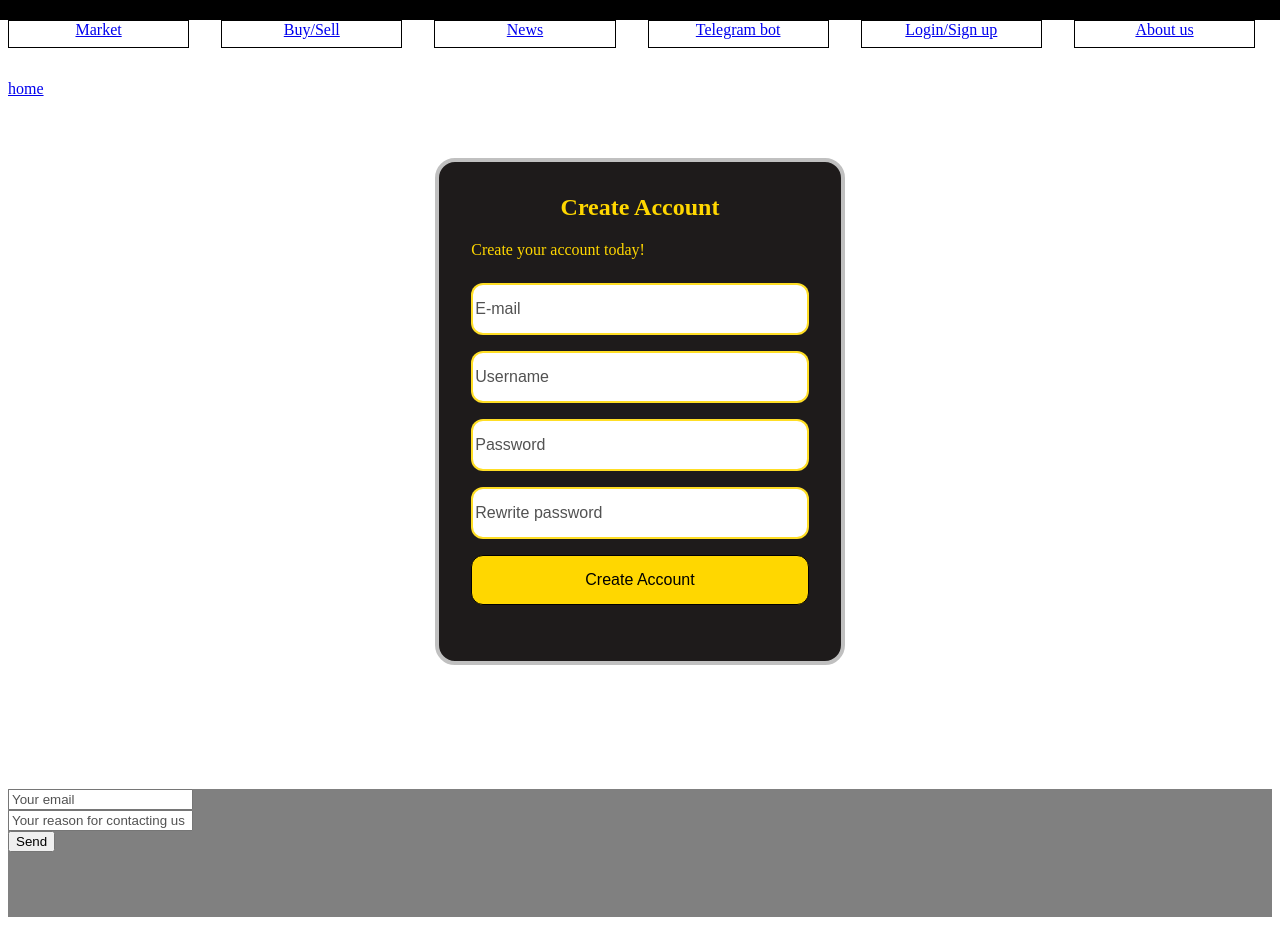
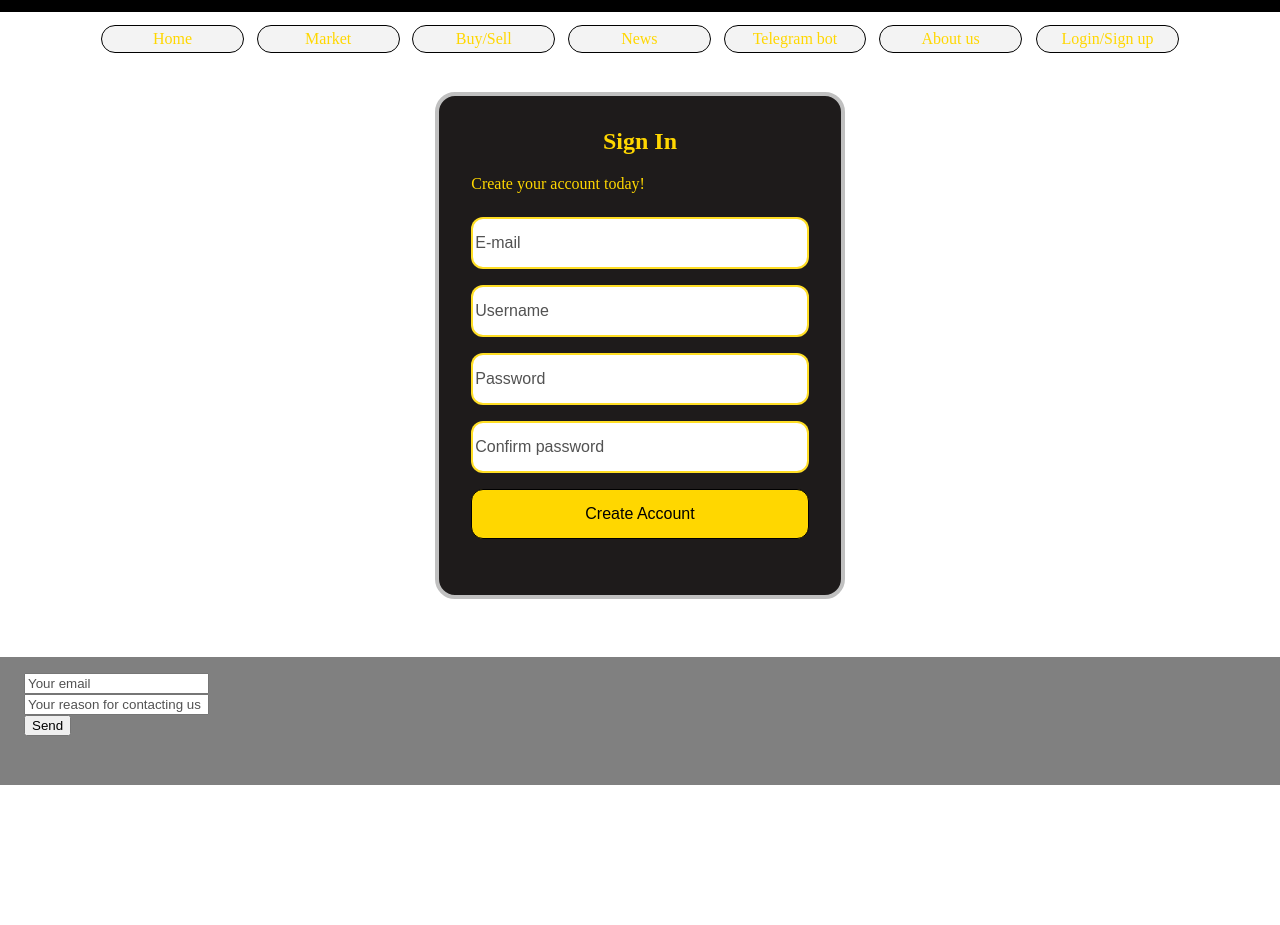
Before and after one commit to BillyD3vs06/stocks-gsb, a PHP site: page /registrera.html in a window 1280 px wide. After the commit the page ends 785 px from the top, so only its background shows below. Run offline with PHP 8.4, Linux system fonts and the light colour scheme.

Commit message:
Add navigation links and update page structure for consistency

```diff
--- a/frontend/public/index.html
+++ b/frontend/public/index.html
@@ -8,13 +8,15 @@
     <link rel="stylesheet" href="./main.css">
     <script type="module" src="/src/main.jsx"></script>
   </head>
-  <body>
+
+  <body class="all_pages">
    <div id="root"></div>
  <header>
   <div id="profit_lose_news">
   </div>
   <nav>
     <div id="nav_holder">
+      <a href="./index.html"><div id="Home_nav" class="nav_tab">Home</div></a>
       <a href="./marknad.html"><div id="Market_nav" class="nav_tab">Market</div></a>
       <a href="./kop-salj.html"><div id="Buy_Sell_nav" class="nav_tab">Buy/Sell</div></a>
       <a href="./nyheter.html"><div id="News_nav" class="nav_tab">News</div></a>
--- a/frontend/public/kop-salj.html
+++ b/frontend/public/kop-salj.html
@@ -6,12 +6,13 @@
     <title>Buy/Sell</title>
     <link rel="stylesheet" href="main.css">
 </head>
-<body>
+<body class="all_pages">
 <header>
   <div id="profit_lose_news">
   </div>
   <nav>
     <div id="nav_holder">
+      <a href="./index.html"><div id="Home_nav" class="nav_tab">Home</div></a>
       <a href="marknad.html"><div id="Market_nav" class="nav_tab">Market</div></a>
       <a href="kop-salj.html"><div id="Buy_Sell_nav" class="nav_tab">Buy/Sell</div></a>
       <a href="nyheter.html"><div id="News_nav" class="nav_tab">News</div></a>
--- a/frontend/public/main.css
+++ b/frontend/public/main.css
@@ -10,53 +10,83 @@
 #nav_holder{
     display: flex;
     flex-wrap: wrap;
-    gap: 2.5vw;
+    gap: 0;
 }
 
+/* används i navbaren på alla sidor för att ta bort vanlig länkstil och få knapparna att sitta ihop */
+#nav_holder a{
+    display: block;
+    text-decoration: none;
+    margin-left: -0.1vw;
+}
+
+#nav_holder a:first-child{
+    margin-left: 0;
+}
+
+/* används i navbaren pa alla sidor for rundade knappar , och centrera knappar */
+.nav_tab{
+    display: flex;
+    color: gold;
+    align-items: center;
+    justify-content: center;
+    border-radius: 1.4vw;
+    background-color: #f3f3f3;
+
+}
+
+/* används i navbaren på alla sidor för att ge samma storlek till varje knapp */
+#Home_nav,
+#Buy_Sell_nav,
+#login_Signup_nav,
+#Aboutus_nav,
+#Telegram_Bot_nav,
+#News_nav,
 #Market_nav{
     height: 2vw;
-    width: 14vw;
+    width: 11vw;
     border: 0.1vw solid #000;
     text-align: center;
 }
 
-#Buy_Sell_nav{
-    height: 2vw;
-    width: 14vw;
-    border: 0.1vw solid #000;
-    text-align: center;
+
+
+
+.nav_tab:hover{
+    color: black;
+    background-color: #EFBF04;
 }
 
-#News_nav{
-    height: 2vw;
-    width: 14vw;
-    border: 0.1vw solid #000;
-    text-align: center;
+/* används till about-us.html för att stoppa horisontell scroll när footern visas */
+body.all_pages{
+    margin: 0;
+    overflow-x: hidden;
 }
 
-#Telegram_Bot_nav{
-    height: 2vw;
-    width: 14vw;
-    border: 0.1vw solid #000;
-    text-align: center;
+/* används till about-us.html för en mer landningsside-lik navbarplacering */
+body.all_pages #nav_holder{
+    display: flex;
+    justify-content: center;
+    align-items: center;
+    flex-wrap: wrap;
+    width: min(94%, 1200px);
+    margin: 0 auto;
+    padding: 1vw 1.2vw 0.6vw;
+    gap: 1.1vw;
 }
 
-#login_Signup_nav{
-    height: 2vw;
-    width: 14vw;
-    border: 0.1vw solid #000;
-    text-align: center;
+/* används till about-us.html för att flytta login-knappen längst till höger */
+body.all_pages #nav_holder a:has(#login_Signup_nav){
+    position: static;
+    margin-left: 0;
 }
 
-#Aboutus_nav{
-    height: 2vw;
-    width: 14vw;
-    border: 0.1vw solid #000;
-    text-align: center;
-}
-
-.nav_tab:hover{
-    background-color: yellow;
+/* anvands till about-us.html for att halla footern inom sidans bredd */
+body.all_pages #Contact{
+    width: 100%;
+    box-sizing: border-box;
+    margin-top: 2vw;
+    padding: 16px 24px;
 }
 
 #Contact{
@@ -162,12 +192,18 @@
     box-shadow: 0vw 0vw 5vw 1vw gold ;
 }
 
-/* anvands i login-signup.html, about-us.html och registrera.html */
-.page_section{
+/* används i login-signup.html, about-us.html och registrera.html */
+body.all_pages .page_section{
     display: flex;
     justify-content: center;
     min-height: 28vw;
     padding: 60px 32px;
+}
+
+/* används i about-us.html för att minska hur långt man behöver scrolla */
+body.all_pages .page_section{
+    min-height: 18vw;
+    padding: 32px 24px;
 }
 
 
@@ -186,7 +222,7 @@
 
 input::placeholder {
     color: rgb(82, 82, 82); /* Placeholder text color */
-    opacity: 1; /* Fixes Firefox opacity issues */
+    opacity: 1; /* Fixes opacity issues */
   }
 
 h1{
@@ -205,7 +241,7 @@ h1{
 }
 
 
-/* används i login-signup.html */
+/* används i login-signup.html, registrera.html och alla contact */
 .registrera_form input,
 .login_form input{
     padding: 15px 2px;
@@ -230,17 +266,14 @@ h1{
 }
 
 
-/* används i login-signup.html */
+
 .login_button:hover{
-    background-color: #EFBF04;
-}
-/* används i registrera.html */
-.registrera_button:hover{
     background-color: #EFBF04;
 }
 
 
-/* används i about-us.html */
+
+/* används i login-.html */
 .about_link{
     display: inline-block;
     margin-top: 16px;
@@ -250,6 +283,7 @@ h1{
 }
 
 .about_link:hover{
+
     color: #EFBF04;
 }
 
--- a/frontend/public/marknad.html
+++ b/frontend/public/marknad.html
@@ -10,13 +10,14 @@
 
     </style>
 </head>
-<body>
+<body class="all_pages">
 
     <header>
   <div id="profit_lose_news">
   </div>
   <nav>
     <div id="nav_holder">
+      <a href="./index.html"><div id="Home_nav" class="nav_tab">Home</div></a>
       <a href="marknad.html"><div id="Market_nav" class="nav_tab">Market</div></a>
       <a href="kop-salj.html"><div id="Buy_Sell_nav" class="nav_tab">Buy/Sell</div></a>
       <a href="nyheter.html"><div id="News_nav" class="nav_tab">News</div></a>
--- a/frontend/public/nyheter.html
+++ b/frontend/public/nyheter.html
@@ -6,19 +6,19 @@
     <title>Nyheter</title>
     <link rel="stylesheet" href="main.css">
 </head>
-<body>
+<body class="all_pages">
     <header>
         <div id="profit_lose_news">
         </div>
         <nav>
           <div id="nav_holder">
+            <a href="./index.html"><div id="Home_nav" class="nav_tab">Home</div></a>
             <a href="./marknad.html"><div id="Market_nav" class="nav_tab">Market</div></a>
             <a href="./kop-salj.html"><div id="Buy_Sell_nav" class="nav_tab">Buy/Sell</div></a>
             <a href="./nyheter.html"><div id="News_nav" class="nav_tab">News</div></a>
             <a href="./telegram-bot.html"><div id="Telegram_Bot_nav" class="nav_tab">Telegram bot</div></a>
             <a href="./login-signup.html"><div id="login_Signup_nav" class="nav_tab">Login/Sign up</div></a>
             <a href="./about-us.html"><div id="Aboutus_nav" class="nav_tab">About us</div></a>
-            <a href="index.html">home</a>
           </div>
         </nav>
        </header>
--- a/frontend/public/registrera.html
+++ b/frontend/public/registrera.html
@@ -6,18 +6,19 @@
     <title>LogIn/SignUp</title>
     <link rel="stylesheet" href="main.css">
 </head>
-<body>
+<body class="all_pages">
     <header>
         <div id="profit_lose_news"></div>
         <nav>
             <div id="nav_holder">
+                <a href="./index.html"><div id="Home_nav" class="nav_tab">Home</div></a>
                 <a href="./marknad.html"><div id="Market_nav" class="nav_tab">Market</div></a>
                 <a href="./kop-salj.html"><div id="Buy_Sell_nav" class="nav_tab">Buy/Sell</div></a>
                 <a href="./nyheter.html"><div id="News_nav" class="nav_tab">News</div></a>
                 <a href="./telegram-bot.html"><div id="Telegram_Bot_nav" class="nav_tab">Telegram bot</div></a>
+                <a href="./about-us.html"><div id="Aboutus_nav" class="nav_tab">About us</div></a>
                 <a href="./login-signup.html"><div id="login_Signup_nav" class="nav_tab">Login/Sign up</div></a>
-                <a href="./about-us.html"><div id="Aboutus_nav" class="nav_tab">About us</div></a>
-                <a href="./index.html">home</a>
+
             </div>
         </nav>
     </header>
@@ -25,7 +26,7 @@
 
     <main class="page_section">
         <section class="registrera_card">
-            <h1 style="color: gold;">Create Account</h1>
+            <h1 style="color: #ffd700;">Sign In</h1>
             <p style="color: gold;"> Create your account today!</p>
 
 
@@ -33,7 +34,7 @@
                 <input type="text" placeholder="E-mail" >
                 <input type="text" placeholder="Username">
                 <input type="password" placeholder="Password">
-                <input type="password" placeholder="Rewrite password">
+                <input type="password" placeholder="Confirm password">
                 <button type="button" class="registrera_button">Create Account</button>
             </form>
 
--- a/frontend/public/telegram-bot.html
+++ b/frontend/public/telegram-bot.html
@@ -6,12 +6,13 @@
     <title>TelegramBot</title>
     <link rel="stylesheet" href="main.css">
 </head>
-<body>
+<body class="all_pages">
     <header>
         <div id="profit_lose_news">
         </div>
         <nav>
           <div id="nav_holder">
+            <a href="./index.html"><div id="Home_nav" class="nav_tab">Home</div></a>
             <a href="./marknad.html"><div id="Market_nav" class="nav_tab">Market</div></a>
             <a href="./kop-salj.html"><div id="Buy_Sell_nav" class="nav_tab">Buy/Sell</div></a>
             <a href="./nyheter.html"><div id="News_nav" class="nav_tab">News</div></a>
```
Also changed, not shown: frontend/public/about-us.html (+4 -5 lines), frontend/public/login-signup.html (+5 -3 lines).
